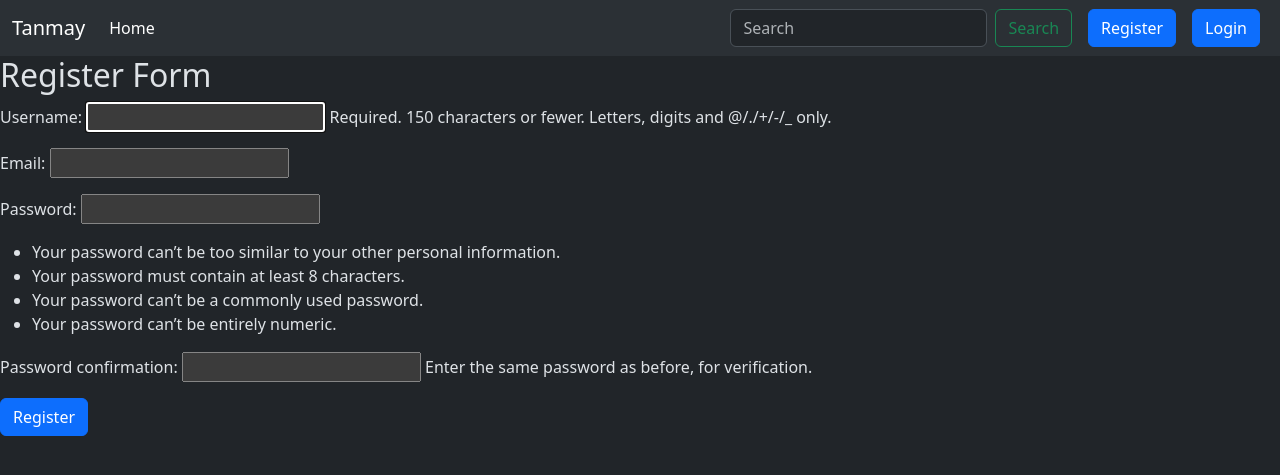
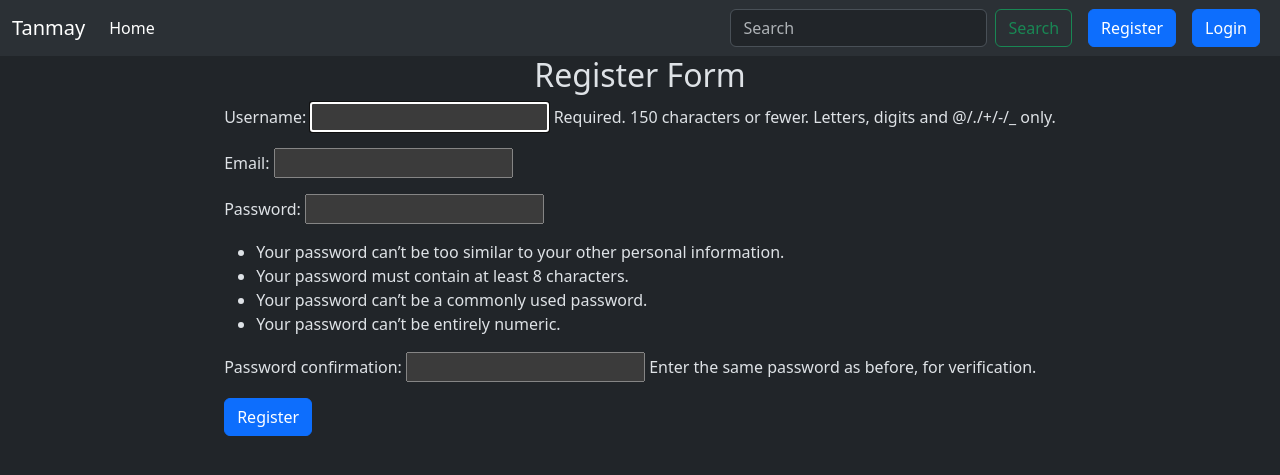
Before and after one commit to Galvon0256/django-based-tweeting-app, a Django app: page /register/ in a window 1280 px wide. Shown: the top 475 px of the page. Run offline with Django 5.2, Linux system fonts and the light colour scheme.

Commit message:
UI changes

```diff
--- a/twitterProject/templates/registration/register.html
+++ b/twitterProject/templates/registration/register.html
@@ -1,10 +1,16 @@
 {% extends "layout.html" %}
 
 {% block content %}
-<h2>Register Form</h2>
-<form  method="post">
+<div class="d-flex justify-content-center align-items-center">
+    <h2>Register Form</h2>
+</div>
+
+<div class="d-flex justify-content-center align-items-center">
+    <form  method="post">
     {% csrf_token %}
     {{form.as_p}}
     <button class="btn btn-primary">Register</button>
 </form>
+</div>
+
 {% endblock %}
```
